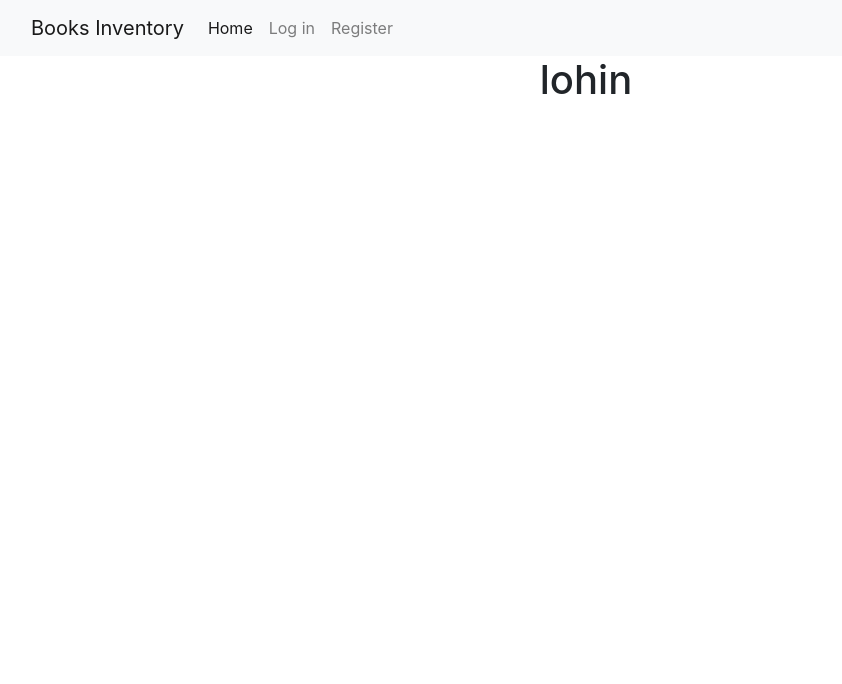
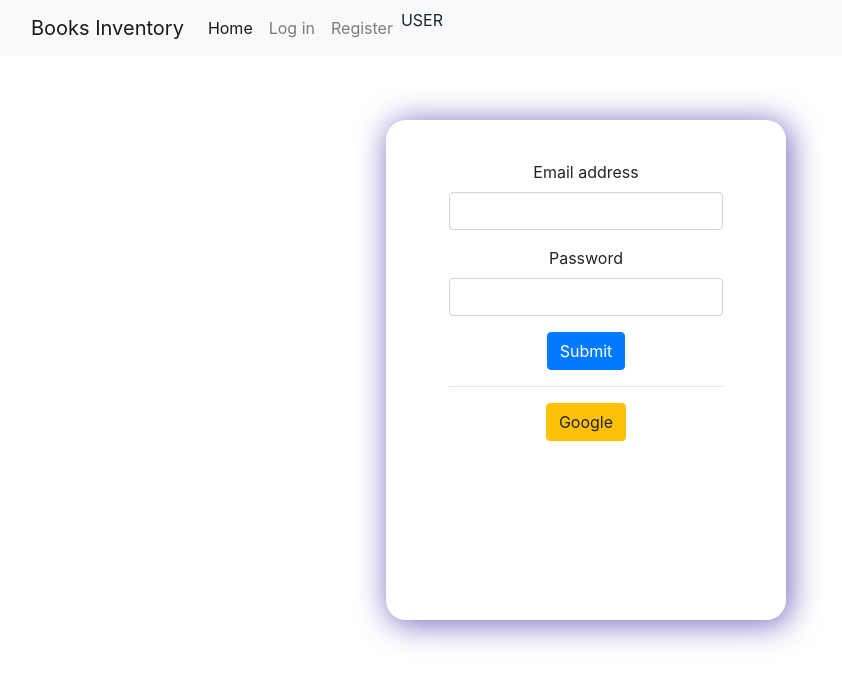
Before and after one commit to Arafin22/-warehouse-management-client-side, a React (Create React App) app: page /login in a window 1280 px wide. Shown: the top 684 px of the page, without its empty margins (54-896 px from the left). Built offline with nearby package versions, Linux system fonts and the light colour scheme; no server answers.

Commit message:
register login

```diff
--- a/package.json
+++ b/package.json
@@ -8,6 +8,7 @@
     "@testing-library/user-event": "^13.5.0",
     "firebase": "^9.8.0",
     "react": "^18.1.0",
+    "react-content-loader": "^6.2.0",
     "react-dom": "^18.1.0",
     "react-firebase-hooks": "^5.0.3",
     "react-router-dom": "^6.3.0",
--- a/src/App.js
+++ b/src/App.js
@@ -3,10 +3,13 @@ import "./App.css";
 import Navbar from "./Components/Navbar/Navbar";
 import { Route, Routes } from "react-router-dom";
 import Home from "./Components/Home/Home";
+
+import EditProduct from "./Components/Products/EditProduct/EditProduct";
+
 import Register from "./Components/Register/Register";
 import Login from "./Components/Login/Login";
-import EditProduct from "./Components/Products/EditProduct/EditProduct";
 import ManageInventory from "./Components/ManageInventory/ManageInventory";
+import MyItem from "./Components/MyItem/MyItem";
 
 function App() {
   return (
@@ -17,8 +20,9 @@ function App() {
         <Route path="/home" element={<Home />}></Route>
         <Route path="product/:id" element={<EditProduct />} />
         <Route path="manageinventory" element={<ManageInventory />} />
-        <Route path="/login" element={<Login />}></Route>
-        <Route path="/signup" element={<Register />}></Route>
+        <Route path="myitem" element={<MyItem />} />
+        <Route path="login" element={<Login />} />
+        <Route path="register" element={<Register />} />
       </Routes>
     </div>
   );
--- a/src/Components/Login/Login.js
+++ b/src/Components/Login/Login.js
@@ -1,9 +1,155 @@
-import React from "react";
+import React, { useState } from "react";
+import { List } from "react-content-loader";
+import {
+  useAuthState,
+  useSignInWithEmailAndPassword,
+  useSignInWithGoogle,
+} from "react-firebase-hooks/auth";
+import { useNavigate, useLocation } from "react-router-dom";
+import { toast, ToastContainer } from "react-toastify";
+import auth from "../../Firebase/Firebase.init";
 
 const Login = () => {
+  const myStyle = {
+    width: "400px",
+    margin: "4rem auto",
+    height: "500px",
+    borderRadius: "20px",
+    padding: "40px",
+    // border: "1px solid rebeccapurple",
+    boxShadow: "3px 3px 31px 2px #7C72C3",
+  };
+
+  const [email, setEmail] = useState("");
+  const [password, setPassword] = useState("");
+
+  const [signInWithEmailAndPassword, user, loading, error] =
+    useSignInWithEmailAndPassword(auth);
+
+  const [signInWithGoogle, googleuser, googleloading, googleerror] =
+    useSignInWithGoogle(auth);
+
+  const [userinfo, userloading, usererror] = useAuthState(auth);
+
+  const navigate = useNavigate();
+  const location = useLocation();
+
+  let from = location.state?.from?.pathname || "/";
+
+  if (userinfo) {
+    const url = "https://fast-scrubland-97569.herokuapp.com/login";
+
+    fetch(url, {
+      method: "POST",
+      body: JSON.stringify({
+        email: userinfo.email,
+      }),
+      headers: {
+        "Content-type": "application/json; charset=UTF-8",
+      },
+    })
+      .then((response) => response.json())
+      .then((data) => {
+        localStorage.setItem("accessToken", data.token);
+        navigate(from, { replace: true });
+      });
+  }
+
+  const hendalLogin = () => {
+    signInWithEmailAndPassword(email, password);
+
+    const error = error || googleerror;
+    if (error) {
+      switch (error?.code) {
+        case "auth/invalid-email":
+          toast("Invalid email provided, please provide a valid email");
+          break;
+
+        case "auth/invalid-password":
+          toast("Wrong password. Intruder!!");
+          break;
+        default:
+          toast("something went wrong");
+      }
+    }
+  };
+
+  if (loading) {
+    return <List />;
+  }
+  if (user) {
+    navigate(from, { replace: true });
+  }
+
   return (
     <div>
-      <h1>lohin</h1>
+      <div style={myStyle} className="d-flex justify-content-center ">
+        <form>
+          <div class="mb-3">
+            <label for="exampleInputEmail1" class="form-label">
+              Email address
+            </label>
+            <input
+              className="form-control"
+              id="exampleInputEmail1"
+              aria-describedby="emailHelp"
+              type="email"
+              value={email}
+              onChange={(e) => setEmail(e.target.value)}
+              required
+            />
+          </div>
+          <div class="mb-3">
+            <label for="exampleInputPassword1" class="form-label">
+              Password
+            </label>
+            <input
+              type="password"
+              className="form-control"
+              id="exampleInputPassword1"
+              required
+              value={password}
+              onChange={(e) => setPassword(e.target.value)}
+            />{" "}
+          </div>
+
+          <button onClick={hendalLogin} className="btn btn-primary">
+            Submit
+          </button>
+          <hr />
+
+          <button
+            className="btn btn-warning"
+            onClick={() => signInWithGoogle()}
+          >
+            Google
+          </button>
+        </form>
+
+        <ToastContainer />
+      </div>
+
+      {/* <div className="App">
+        <input
+          type="email"
+          value={email}
+          onChange={(e) => setEmail(e.target.value)}
+        />
+        <input
+          type="password"
+          value={password}
+          onChange={(e) => setPassword(e.target.value)}
+        />
+        <button onClick={() => signInWithEmailAndPassword(email, password)}>
+          log In
+        </button>
+      </div> */}
+
+      {/* <div className="mx-auto mt-5 text-center">
+        <button onClick={() => signInWithGoogle()} className="btn btn-warning">
+          google login
+        </button>
+      </div> */}
     </div>
   );
 };
--- /dev/null
+++ b/src/Components/MyItem/MyItem.js
@@ -0,0 +1,13 @@
+import React from "react";
+import InventoryNavber from "../Navbar/InventoryNavber";
+
+const MyItem = () => {
+  return (
+    <div>
+      <InventoryNavber></InventoryNavber>
+      myitem
+    </div>
+  );
+};
+
+export default MyItem;
--- a/src/Components/Navbar/InventoryNavber.js
+++ b/src/Components/Navbar/InventoryNavber.js
@@ -28,6 +28,11 @@ const InventoryNavber = () => {
                   Manage Inventory
                 </Link>
               </li>
+              <li className="nav-item">
+                <Link className="nav-link" to="/myitem">
+                  My Item
+                </Link>
+              </li>
             </ul>
           </div>
         </div>
--- a/src/Components/Navbar/Navbar.js
+++ b/src/Components/Navbar/Navbar.js
@@ -47,6 +47,25 @@ const Navbar = () => {
                   Register
                 </Link>
               </li>
+              <span>
+                {user ? (
+                  <spam>
+                    {user.email}
+                    <button
+                      className="btn btn-link"
+                      onClick={() => signOut(auth)}
+                    >
+                      Sign Out
+                    </button>
+                  </spam>
+                ) : (
+                  //  <spam>{user.displayName}
+                  //  <button className='btn btn-link' onClick={()=> signOut(auth)}>Sign Out</button>
+                  //  </spam>
+
+                  "USER"
+                )}
+              </span>
             </ul>
           </div>
         </div>
--- a/src/Components/Register/Register.js
+++ b/src/Components/Register/Register.js
@@ -1,9 +1,126 @@
-import React from "react";
+import React, { useState } from "react";
+import { useCreateUserWithEmailAndPassword } from "react-firebase-hooks/auth";
+import { List } from "react-content-loader";
+
+import { ToastContainer, toast } from "react-toastify";
+import "react-toastify/dist/ReactToastify.css";
+
+import { useLocation, useNavigate } from "react-router-dom";
+import auth from "../../Firebase/Firebase.init";
 
 const Register = () => {
+  const myStyle = {
+    width: "400px",
+    margin: "4rem auto",
+    height: "500px",
+    borderRadius: "20px",
+    padding: "40px",
+    // border: "1px solid rebeccapurple",
+    boxShadow: "3px 3px 31px 2px #7C72C3",
+  };
+  const [email, setEmail] = useState("");
+  const [password, setPassword] = useState("");
+  const [conPassword, setConPassword] = useState("");
+
+  const [createUserWithEmailAndPassword, user, loading, error] =
+    useCreateUserWithEmailAndPassword(auth);
+
+  const navigate = useNavigate();
+  const location = useLocation();
+
+  let from = location.state?.from?.pathname || "/";
+  // if (error) {
+  //   return (
+  //     <div>
+  //       <p>{error.message}</p>
+  //     </div>
+  //   );
+  // }
+  if (loading) {
+    return <List />;
+  }
+  if (user) {
+    navigate(from, { replace: true });
+  }
+
+  const hendalRegistration = () => {
+    if (password === conPassword) {
+      createUserWithEmailAndPassword(email, password);
+    } else {
+      toast("password dont match");
+    }
+
+    if (error) {
+      console.log(error);
+      switch (error?.code) {
+        case "auth/email-already-in-use":
+          toast("email alrady used");
+          break;
+
+        case "auth/invalid-email":
+          toast("Invalid email provided, please provide a valid email");
+          break;
+
+        case "auth/invalid-password":
+          toast("Wrong password. Intruder!!");
+          break;
+        default:
+          toast("something went wrong");
+      }
+    }
+  };
+
   return (
-    <div>
-      <h1>Register</h1>
+    <div style={myStyle} className="d-flex justify-content-center ">
+      <form>
+        <div class="mb-3">
+          <label for="exampleInputEmail1" class="form-label">
+            Email address
+          </label>
+          <input
+            className="form-control"
+            id="exampleInputEmail1"
+            aria-describedby="emailHelp"
+            type="email"
+            value={email}
+            onChange={(e) => setEmail(e.target.value)}
+            required
+          />
+        </div>
+        <div class="mb-3">
+          <label for="exampleInputPassword1" class="form-label">
+            Password
+          </label>
+          <input
+            type="password"
+            className="form-control"
+            id="exampleInputPassword1"
+            required
+            value={password}
+            onChange={(e) => setPassword(e.target.value)}
+          />{" "}
+        </div>
+
+        <div className="mb-3">
+          <label for="exampleInputPassword2" className="form-label">
+            Confirm Password
+          </label>
+          <input
+            type="password"
+            className="form-control"
+            id="exampleInputPassword2"
+            required
+            value={conPassword}
+            onChange={(e) => setConPassword(e.target.value)}
+          />
+        </div>
+
+        <button onClick={hendalRegistration} className="btn btn-primary">
+          Submit
+        </button>
+      </form>
+
+      <ToastContainer />
     </div>
   );
 };
```
Also changed, not shown: 1 other file (tests, documents, lock files or other folders).
